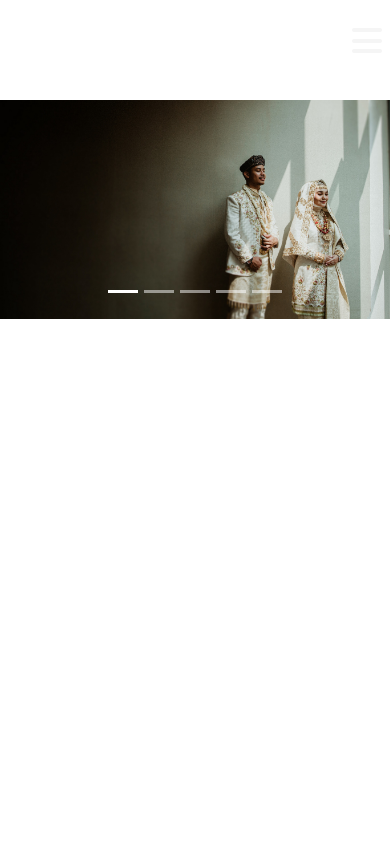
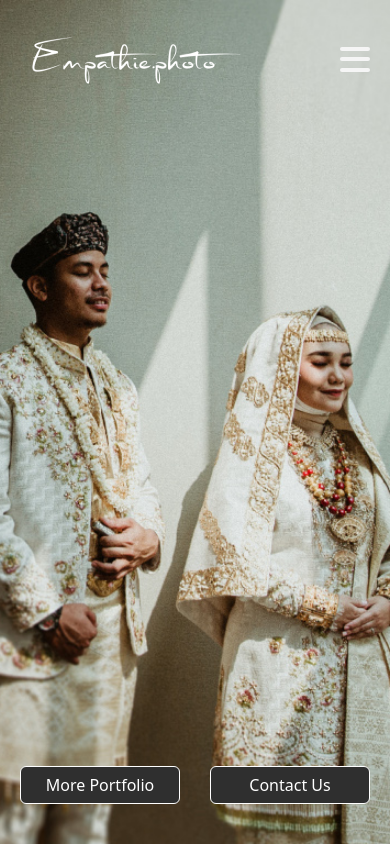
Before and after one commit to atmajayadw/Empathie-revamp, a React (Vite) app: page / in a window 390 px wide. Built offline with nearby package versions, Linux system fonts and the light colour scheme.

Commit message:
Fixing Responsive homepage

```diff
--- a/src/component/Home/Hero_Section.jsx
+++ b/src/component/Home/Hero_Section.jsx
@@ -1,38 +1,58 @@
 import "bootstrap/dist/css/bootstrap.min.css";
 import "bootstrap/dist/js/bootstrap.min.js";
 import { BG1, BG2, BG3, BG4, BG5 } from "../../assets/img/img.js";
+import {NavLink } from "react-router-dom";
 
 function Hero_Section() {
 
     return (
       <>
-        <div id="carouselExampleIndicators" className="carousel slide" data-bs-ride="carousel">
+        <section id="slideshow">
+          <div id="carousel" className="carousel slide" data-bs-ride="carousel">
             <div className="carousel-indicators">
-    <button type="button" data-bs-target="#carouselExampleIndicators" data-bs-slide-to="0" className="active" aria-current="true" aria-label="Slide 1"></button>
-    <button type="button" data-bs-target="#carouselExampleIndicators" data-bs-slide-to="1" aria-label="Slide 2"></button>
-    <button type="button" data-bs-target="#carouselExampleIndicators" data-bs-slide-to="2" aria-label="Slide 3"></button>
-    <button type="button" data-bs-target="#carouselExampleIndicators" data-bs-slide-to="3" aria-label="Slide 4"></button>
-    <button type="button" data-bs-target="#carouselExampleIndicators" data-bs-slide-to="4" aria-label="Slide 5"></button>
+              <button type="button" data-bs-target="#carousel" data-bs-slide-to="0" className="active" aria-current="true" aria-label="Slide 1"></button>
+              <button type="button" data-bs-target="#carousel" data-bs-slide-to="1" aria-label="Slide 2"></button>
+              <button type="button" data-bs-target="#carousel" data-bs-slide-to="2" aria-label="Slide 3"></button>
+              <button type="button" data-bs-target="#carousel" data-bs-slide-to="3" aria-label="Slide 4"></button>
+              <button type="button" data-bs-target="#carousel" data-bs-slide-to="4" aria-label="Slide 5"></button>
+            </div>
 
-  </div>
             <div className="carousel-inner">
               <div className="carousel-item active">
-      <img src={BG1} className="d-block w-100" alt="..."/>
+                <img src={BG1} className="carousel-img" alt="..."/>
               </div>
               <div className="carousel-item">
-      <img src={BG2} className="d-block w-100" alt="..."/>
+                <img src={BG2} className="carousel-img" alt="..."/>
               </div>
               <div className="carousel-item">
-    <img src={BG3} className="d-block w-100" alt="..."/>
+              <img src={BG3} className="carousel-img" alt="..."/>
               </div>
               <div className="carousel-item">
-    <img src={BG4} className="d-block w-100" alt="..."/>
+              <img src={BG4} className="carousel-img" alt="..."/>
               </div>
               <div className="carousel-item">
-    <img src={BG5} className="d-block w-100" alt="..."/>
+              <img src={BG5} className="carousel-img" alt="..."/>
               </div>
             </div>
           </div>
+
+          <div className="mobile-banner">
+
+          </div>
+
+          <div className="container-buttons">
+            <div className="buttons">
+                  <NavLink className="btn btn-explore" rel="noopenner noreferrer" to={{pathname: "/portfolio",}}>
+                    <span>More Portfolio</span>
+                  </NavLink>
+
+                  <NavLink className="btn btn-contact" rel="noopenner noreferrer" to="https://api.whatsapp.com/send?phone=628561669961&text=Halo,%20Empathie.photo!%20Boleh%20minta%20pricelistnya?" target="_blank">
+                    <span>Contact Us</span>
+                  </NavLink>
+            </div>
+          </div>
+
+        </section>
       </>
     )
   }
--- a/src/pages/Navbar.jsx
+++ b/src/pages/Navbar.jsx
@@ -42,12 +42,7 @@ const Navbar = () => {
             <div className="nav-desktop">
               <ul>
                 <li>
-                  <NavLink
-                      className={({ isActive }) =>isActive ? "active" : ""}
-                      rel="noopenner noreferrer"
-                      to={{pathname: "/"}}
-                  >
-                      {" "}
+                  <NavLink className={({ isActive }) =>isActive ? "active" : ""} rel="noopenner noreferrer" to={{pathname: "/"}}>
                       <span>Home</span>
                   </NavLink>
                 </li>
@@ -93,6 +88,11 @@ const Navbar = () => {
             {/* Sidebar Mobile */}
             <div className="nav-mobile">
 
+            <div className="logo">
+              <Link to={"/"}>
+                <img src={Logo} alt=""></img>
+              </Link>
+            </div>
 
               {/* Burger Menu */}
               <div className="hamburger" onClick={hamburger}>
--- a/src/sass/Homepage/_mainbanner.scss
+++ b/src/sass/Homepage/_mainbanner.scss
@@ -1,3 +1,107 @@
-h1{
-    color: blueviolet;
+@use "../setup";
+
+#slideshow {
+    #carousel{
+        z-index: 1;
+        .carousel-indicators button{
+            display: block;
+            width: 30px;
+            height: 4px;
+            border: 1px;
+            border-radius: 25px;
+            background-color: whitesmoke;
+            cursor: pointer;
+        }
+
+        .carousel-inner{
+            .carousel-img{
+                width: 100vw;
+                height: 100vh;
+                object-fit: cover;
+                object-position: center;
+                display: block;
+            }
+        }
+    }
+
+    .mobile-banner{
+        display: none;
+        background-image: url("../assets/img/BG1.jpg");
+        background-size: cover;
+        height: 100vh;
+        background-position-x: 82%;
+    }
+
+    .container-buttons{
+        display: flex;
+        flex-direction: column;
+        justify-content: center;
+        align-items: center;
+        position: relative;
+        .buttons{
+            display: flex;
+            justify-content: space-around;
+            width: 360px;
+            z-index: 2;
+            position: absolute;
+            bottom: 40px;
+            .btn-explore {
+                width: 160px;
+                border: 1px solid white;
+                background-color: #2f2f2f;
+                cursor: pointer;
+                transition: 0.3s;
+                span {
+                  color: white;
+                }
+
+                &:hover {
+                    background-color: whitesmoke;
+                    span {
+                      color: #2f2f2f;
+                    }
+                }
+            }
+
+            .btn-contact{
+                width: 160px;
+                border: 1px solid white;
+                background-color: #2f2f2f;
+                cursor: pointer;
+                transition: 0.3s;
+                span {
+                  color: white;
+                }
+
+                &:hover {
+                  background-color: whitesmoke;
+                  span {
+                    color: #2f2f2f;
+                  }
+                }
+            }
+        }
+    }
+
+    @media (max-width: 992px) {
+        .mobile-banner{
+            display: block;
+        }
+
+        #carousel{
+            display: none;
+        }
+
+        .buttons{
+            .btn-contact {
+                margin-left: 10px;
+                width: 140px;
+              }
+              .btn-explore {
+                width: 140px;
+                margin-right: 10px;
+              }
+        }
+    }
+
 }
--- a/src/sass/_navbar.scss
+++ b/src/sass/_navbar.scss
@@ -1,12 +1,14 @@
 @use "setup";
 
 #navbar{
-    margin-top: 20px;
     height: 80px;
     padding: 0;
     z-index: 10;
-    position: relative;
-    .row {
+    position: absolute;
+    left: 0;
+    right: 0;
+    top: 20px;
+        .row {
         display: flex;
         justify-content: center;
         padding: 8px;
@@ -36,7 +38,7 @@
 
                         &.active {
                             color: grey;
-                            opacity: 0.5;
+                            opacity: 0.8;
 
                         }
                     }
@@ -46,46 +48,11 @@
 
         .nav-mobile{
             width: 100vw;
-            // position: relative;
+            justify-content: space-between;
+            align-items: center;
 
-            .sidebar{
-                position: fixed;
-                right: 0;
-                top: 0;
-                width: 0%;
-                opacity: 0;
-                visibility: hidden;
-                transition: 0.5s;
-                transform: translate(0, 30);
-
-                &.active {
-                    width: 50%;
-                    visibility: visible;
-                    transform: translate(0, 0);
-                    opacity: 1;
-                }
-
-                ul{
-                    display: flex;
-                    flex-direction: column;
-                    justify-content: space-around;
-                    align-items: center;
-                    padding: 40px 0;
-                    background: rgba(#ababab, 1);
-                    height: 100vh;
-                    margin: 0;
-                    list-style: none;
-                    li{
-                        a{
-                            text-decoration: none;
-                            color: whitesmoke;
-                        }
-
-                        .link.active {
-                            color: rgba(0, 0, 0, 0.5);
-                          }
-                    }
-                }
+            .logo{
+                width: 120px;
             }
 
             .hamburger{
@@ -95,8 +62,6 @@
                 display: flex;
                 flex-direction: column;
                 justify-content: space-between;
-                position: absolute;
-                right: 2%;
                 z-index: 3;
 
                 span{
@@ -139,12 +104,47 @@
                     }
 
                 }
-
-
-
             }
 
+            .sidebar{
+                position: fixed;
+                right: 0;
+                top: 0;
+                width: 0%;
+                opacity: 0;
+                visibility: hidden;
+                transition: 0.5s;
+                transform: translate(0, 30);
 
+                &.active {
+                    width: 50%;
+                    visibility: visible;
+                    transform: translate(0, 0);
+                    opacity: 1;
+                }
+
+                ul{
+                    display: flex;
+                    flex-direction: column;
+                    justify-content: space-around;
+                    align-items: center;
+                    padding: 40px 0;
+                    background: rgba(#ababab, 1);
+                    height: 100vh;
+                    margin: 0;
+                    list-style: none;
+                    li{
+                        a{
+                            text-decoration: none;
+                            color: whitesmoke;
+                        }
+
+                        .link.active {
+                            color: rgba(0, 0, 0, 0.5);
+                          }
+                    }
+                }
+            }
 
         }
 
@@ -155,7 +155,7 @@
             display: none;
         }
         .nav-mobile{
-            display: block;
+            display: flex;
         }
     }
 
--- a/src/sass/main.css
+++ b/src/sass/main.css
@@ -7,11 +7,13 @@ body {
 }
 
 #navbar {
-  margin-top: 20px;
   height: 80px;
   padding: 0;
   z-index: 10;
-  position: relative;
+  position: absolute;
+  left: 0;
+  right: 0;
+  top: 20px;
 }
 #navbar .row {
   display: flex;
@@ -46,10 +48,52 @@ body {
 }
 #navbar .row .nav-desktop ul li a.active {
   color: grey;
-  opacity: 0.5;
+  opacity: 0.8;
 }
 #navbar .row .nav-mobile {
   width: 100vw;
+  justify-content: space-between;
+  align-items: center;
+}
+#navbar .row .nav-mobile .logo {
+  width: 120px;
+}
+#navbar .row .nav-mobile .hamburger {
+  cursor: pointer;
+  height: 25px;
+  width: 30px;
+  display: flex;
+  flex-direction: column;
+  justify-content: space-between;
+  z-index: 3;
+}
+#navbar .row .nav-mobile .hamburger span {
+  display: block;
+  width: 30px;
+  height: 4px;
+  background-color: whitesmoke;
+  border-radius: 36px;
+  transition: 0.7s;
+}
+#navbar .row .nav-mobile .hamburger span.line1 {
+  transform-origin: 0 0;
+}
+#navbar .row .nav-mobile .hamburger span.line3 {
+  transform-origin: 0 100%;
+}
+#navbar .row .nav-mobile .hamburger span.show1 {
+  transition: all 0.7s;
+  transform: rotate(45deg);
+  background-color: white;
+}
+#navbar .row .nav-mobile .hamburger span.show3 {
+  transition: all 0.7s;
+  transform: rotate(-45deg) translate(0, 0);
+  background-color: white;
+}
+#navbar .row .nav-mobile .hamburger span.show2 {
+  opacity: 0;
+  transition: all 0.7s;
 }
 #navbar .row .nav-mobile .sidebar {
   position: fixed;
@@ -85,51 +129,12 @@ body {
 #navbar .row .nav-mobile .sidebar ul li .link.active {
   color: rgba(0, 0, 0, 0.5);
 }
-#navbar .row .nav-mobile .hamburger {
-  cursor: pointer;
-  height: 25px;
-  width: 30px;
-  display: flex;
-  flex-direction: column;
-  justify-content: space-between;
-  position: absolute;
-  right: 2%;
-  z-index: 3;
-}
-#navbar .row .nav-mobile .hamburger span {
-  display: block;
-  width: 30px;
-  height: 4px;
-  background-color: whitesmoke;
-  border-radius: 36px;
-  transition: 0.7s;
-}
-#navbar .row .nav-mobile .hamburger span.line1 {
-  transform-origin: 0 0;
-}
-#navbar .row .nav-mobile .hamburger span.line3 {
-  transform-origin: 0 100%;
-}
-#navbar .row .nav-mobile .hamburger span.show1 {
-  transition: all 0.7s;
-  transform: rotate(45deg);
-  background-color: white;
-}
-#navbar .row .nav-mobile .hamburger span.show3 {
-  transition: all 0.7s;
-  transform: rotate(-45deg) translate(0, 0);
-  background-color: white;
-}
-#navbar .row .nav-mobile .hamburger span.show2 {
-  opacity: 0;
-  transition: all 0.7s;
-}
 @media (max-width: 991.98px) {
   #navbar .nav-desktop {
     display: none;
   }
   #navbar .nav-mobile {
-    display: block;
+    display: flex;
   }
 }
 @media (min-width: 992px) {
@@ -141,6 +146,94 @@ body {
   }
 }
 
-h1 {
-  color: blueviolet;
+#slideshow #carousel {
+  z-index: 1;
+}
+#slideshow #carousel .carousel-indicators button {
+  display: block;
+  width: 30px;
+  height: 4px;
+  border: 1px;
+  border-radius: 25px;
+  background-color: whitesmoke;
+  cursor: pointer;
+}
+#slideshow #carousel .carousel-inner .carousel-img {
+  width: 100vw;
+  height: 100vh;
+  -o-object-fit: cover;
+     object-fit: cover;
+  -o-object-position: center;
+     object-position: center;
+  display: block;
+}
+#slideshow .mobile-banner {
+  display: none;
+  background-image: url("../assets/img/BG1.jpg");
+  background-size: cover;
+  height: 100vh;
+  background-position-x: 82%;
+}
+#slideshow .container-buttons {
+  display: flex;
+  flex-direction: column;
+  justify-content: center;
+  align-items: center;
+  position: relative;
+}
+#slideshow .container-buttons .buttons {
+  display: flex;
+  justify-content: space-around;
+  width: 360px;
+  z-index: 2;
+  position: absolute;
+  bottom: 40px;
+}
+#slideshow .container-buttons .buttons .btn-explore {
+  width: 160px;
+  border: 1px solid white;
+  background-color: #2f2f2f;
+  cursor: pointer;
+  transition: 0.3s;
+}
+#slideshow .container-buttons .buttons .btn-explore span {
+  color: white;
+}
+#slideshow .container-buttons .buttons .btn-explore:hover {
+  background-color: whitesmoke;
+}
+#slideshow .container-buttons .buttons .btn-explore:hover span {
+  color: #2f2f2f;
+}
+#slideshow .container-buttons .buttons .btn-contact {
+  width: 160px;
+  border: 1px solid white;
+  background-color: #2f2f2f;
+  cursor: pointer;
+  transition: 0.3s;
+}
+#slideshow .container-buttons .buttons .btn-contact span {
+  color: white;
+}
+#slideshow .container-buttons .buttons .btn-contact:hover {
+  background-color: whitesmoke;
+}
+#slideshow .container-buttons .buttons .btn-contact:hover span {
+  color: #2f2f2f;
+}
+@media (max-width: 992px) {
+  #slideshow .mobile-banner {
+    display: block;
+  }
+  #slideshow #carousel {
+    display: none;
+  }
+  #slideshow .buttons .btn-contact {
+    margin-left: 10px;
+    width: 140px;
+  }
+  #slideshow .buttons .btn-explore {
+    width: 140px;
+    margin-right: 10px;
+  }
 }/*# sourceMappingURL=main.css.map */
```
Also changed, not shown: 1 other file (tests, documents, lock files or other folders). Lines whose indentation alone changed are shown as unchanged.
